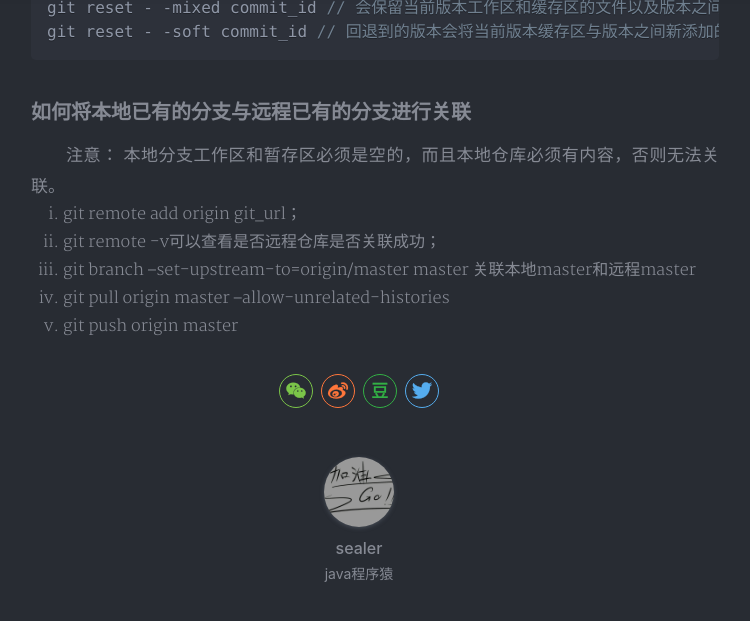
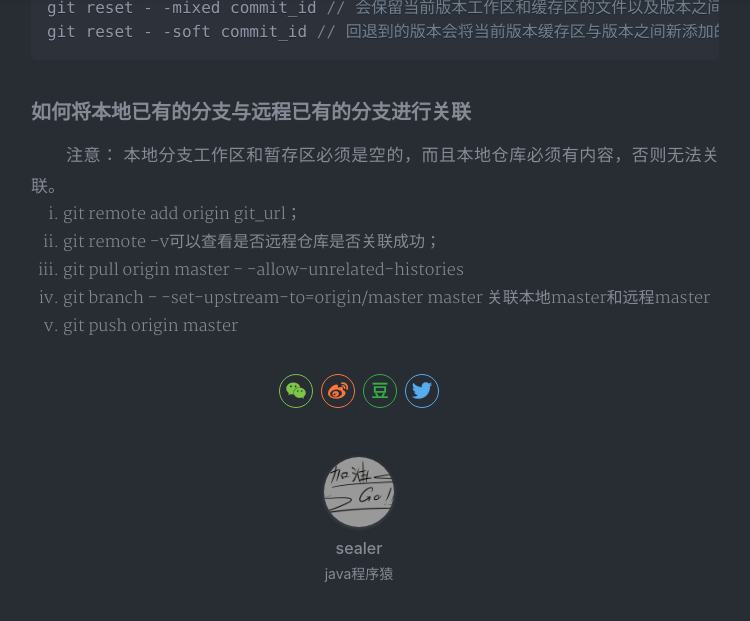
Before and after one commit to yeslsl/never-ever-ver-er-r.github.io, a Jekyll site: the page built from _posts/2019-07-01-git命令汇总及使用.md, in a window 1280 px wide and 900 px high, scrolled down 5583 px, cut to the strip 0-660 px from the top of the window. Shown: the top 621 px of the strip, without its empty margins (281-1031 px from the left). Built offline with Jekyll 4.4.1, drawn with Linux system fonts in a browser that asks for light colours; nearby versions of some CDN libraries; a style sheet for code colours, icons or effects is not loaded.

Commit message:
git 关联本地和远程仓库 调整顺序

```diff
--- a/_posts/2019-07-01-git命令汇总及使用.md
+++ b/_posts/2019-07-01-git命令汇总及使用.md
@@ -175,6 +175,6 @@ git reset - -soft commit_id // 回退到的版本会将当前版本缓存区与
 　　注意： 本地分支工作区和暂存区必须是空的，而且本地仓库必须有内容，否则无法关联。
 1. git remote add origin git_url；
 2. git remote -v可以查看是否远程仓库是否关联成功；
-3. git branch --set-upstream-to=origin/master master 关联本地master和远程master
-4. git pull origin master --allow-unrelated-histories
+3. git pull origin master - -allow-unrelated-histories
+4. git branch - -set-upstream-to=origin/master master 关联本地master和远程master
 5. git push origin master
```
